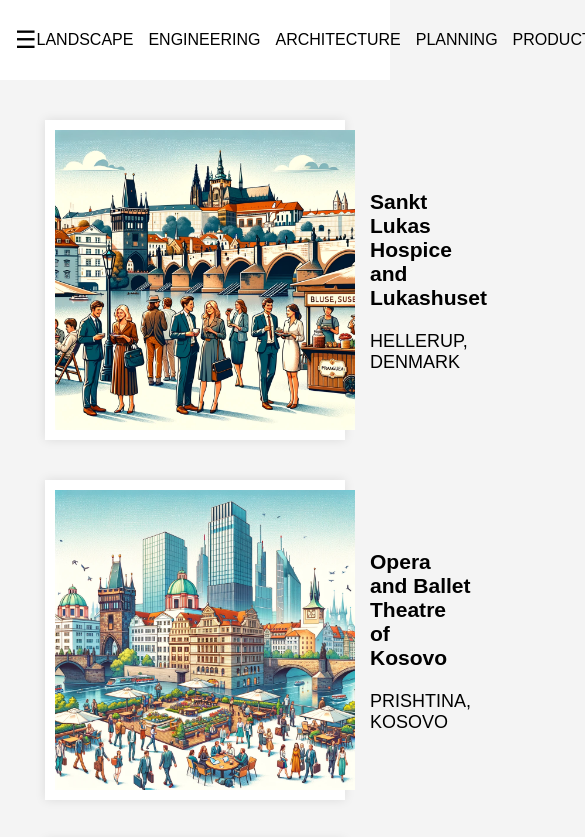
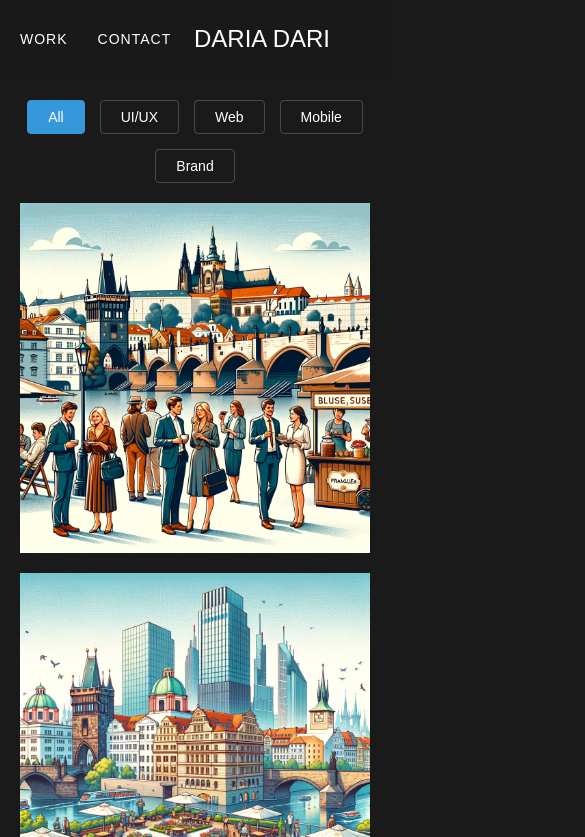
Before and after one commit to dari0002/DariArchi, a plain HTML site: page index.html in a window 390 px wide. Shown: the top 837 px of the page, 585 px wide, since content can reach past the window. Drawn offline with Linux system fonts and the light colour scheme.

Commit message:
first var
first ver

```diff
--- a/index.html
+++ b/index.html
@@ -3,49 +3,66 @@
 <head>
     <meta charset="UTF-8">
     <meta name="viewport" content="width=device-width, initial-scale=1.0">
-    <title>Portfolio</title>
+    <title>DARIA DARI</title>
     <link rel="stylesheet" href="style.css">
-    <script defer src="script.js"></script>
 </head>
 <body>
     <header>
-        <div class="menu-toggle" onclick="toggleMenu()">&#9776;</div>
         <nav>
             <ul>
-                <li><a href="#">LANDSCAPE</a></li>
-                <li><a href="#">ENGINEERING</a></li>
-                <li><a href="#">ARCHITECTURE</a></li>
-                <li><a href="#">PLANNING</a></li>
-                <li><a href="#">PRODUCTS</a></li>
-                <li><a href="#">SUSTAINABILITY</a></li>
+                <li><a href="#">WORK</a></li>
+                <li><a href="#">CONTACT</a></li>
             </ul>
         </nav>
+        <h1 class="logo">DARIA DARI</h1>
     </header>
 
     <main>
-        <section class="portfolio">
-            <div class="project">
-                <img src="images/project1.jpg" alt="Project 1">
-                <div class="project-info">
-                    <h3>Sankt Lukas Hospice and Lukashuset</h3>
-                    <p>HELLERUP, DENMARK</p>
+        <div class="filter-container">
+            <button class="filter-btn active" data-category="all">All</button>
+            <button class="filter-btn" data-category="ui">UI/UX</button>
+            <button class="filter-btn" data-category="web">Web</button>
+            <button class="filter-btn" data-category="mobile">Mobile</button>
+            <button class="filter-btn" data-category="brand">Brand</button>
+        </div>
+
+        <div class="projects-grid">
+            <article class="project-card" data-category="ui">
+                <img src="./images/project1.jpg" alt="UI Project">
+                <div class="project-overlay">
+                    <h3>UI/UX Design</h3>
+                    <p>Mobile App Interface</p>
                 </div>
-            </div>
-            <div class="project">
-                <img src="images/project2.jpg" alt="Project 2">
-                <div class="project-info">
-                    <h3>Opera and Ballet Theatre of Kosovo</h3>
-                    <p>PRISHTINA, KOSOVO</p>
+            </article>
+
+            <article class="project-card" data-category="web">
+                <img src="./images/project2.jpg" alt="Web Project">
+                <div class="project-overlay">
+                    <h3>Web Development</h3>
+                    <p>E-commerce Platform</p>
                 </div>
-            </div>
-            <div class="project">
-                <img src="images/project3.jpg" alt="Project 3">
-                <div class="project-info">
-                    <h3>Suzhou Museum of Contemporary Art</h3>
-                    <p>SUZHOU, CHINA</p>
+            </article>
+
+            <article class="project-card" data-category="mobile">
+                <img src="./images/project3.jpg" alt="Mobile Project">
+                <div class="project-overlay">
+                    <h3>Mobile App</h3>
+                    <p>Fitness Tracker</p>
                 </div>
-            </div>
-        </section>
+            </article>
+
+            <article class="project-card" data-category="brand">
+                <img src="./images/project4.jpg" alt="Brand Project">
+                <div class="project-overlay">
+                    <h3>Brand Identity</h3>
+                    <p>Restaurant Chain</p>
+                </div>
+            </article>
+
+            <!-- Добавьте больше проектов по необходимости -->
+        </div>
     </main>
+
+    <script src="script.js"></script>
 </body>
 </html>
--- a/script.js
+++ b/script.js
@@ -1,3 +1,39 @@
-function toggleMenu() {
-    alert('Menu clicked!');
-}
+// Remove the toggleMenu function since we're not using it anymore
+// Add any additional interactivity here if needed
+
+document.querySelectorAll('.tetris-piece').forEach(piece => {
+    piece.addEventListener('click', () => {
+        piece.style.transform = `rotate(${Math.random() * 360}deg)`;
+        setTimeout(() => {
+            piece.style.transform = 'rotate(0deg)';
+        }, 500);
+    });
+});
+
+document.addEventListener('DOMContentLoaded', () => {
+    const filterBtns = document.querySelectorAll('.filter-btn');
+    const projectCards = document.querySelectorAll('.project-card');
+
+    filterBtns.forEach(btn => {
+        btn.addEventListener('click', () => {
+            // Remove active class from all buttons
+            filterBtns.forEach(b => b.classList.remove('active'));
+            // Add active class to clicked button
+            btn.classList.add('active');
+
+            const category = btn.dataset.category;
+
+            projectCards.forEach(card => {
+                if (category === 'all' || card.dataset.category === category) {
+                    card.style.display = 'block';
+                    card.style.opacity = '1';
+                } else {
+                    card.style.opacity = '0';
+                    setTimeout(() => {
+                        card.style.display = 'none';
+                    }, 300);
+                }
+            });
+        });
+    });
+});
--- a/style.css
+++ b/style.css
@@ -1,50 +1,186 @@
+:root {
+    --primary-color: #1a1a1a;
+    --text-color: #ffffff;
+    --accent-color: #3498db;
+    --transition: 0.3s ease;
+    --spacing: 20px;
+}
+
 body {
-    font-family: Arial, sans-serif;
     margin: 0;
     padding: 0;
-    background-color: #f4f4f4;
+    background: var(--primary-color);
+    color: var(--text-color);
+    font-family: 'Arial', sans-serif;
+    line-height: 1.6;
+    min-height: 100vh;
 }
+
 header {
-    background: white;
-    padding: 15px;
+    position: fixed;
+    width: 100%;
+    padding: var(--spacing);
+    background: rgba(26, 26, 26, 0.95);
+    backdrop-filter: blur(10px);
+    z-index: 1000;
     display: flex;
     justify-content: space-between;
     align-items: center;
+    box-sizing: border-box;
 }
-.menu-toggle {
+
+nav {
+    order: 1;
+}
+
+.logo {
+    order: 2;
     font-size: 24px;
+    font-weight: normal;
+    margin: 0;
+    margin-right: 40px;
+    text-align: right;
+}
+
+nav ul {
+    display: flex;
+    gap: 30px;
+    list-style: none;
+    margin: 0;
+    padding: 0;
+}
+
+nav a {
+    color: var(--text-color);
+    text-decoration: none;
+    font-size: 14px;
+    text-transform: uppercase;
+    letter-spacing: 1px;
+}
+
+.filter-container {
+    padding: 100px 0 var(--spacing);
+    display: flex;
+    justify-content: center;
+    gap: 15px;
+    flex-wrap: wrap;
+    max-width: 1400px;
+    margin: 0 auto;
+    text-align: center;
+}
+
+.filter-btn {
+    background: transparent;
+    border: 1px solid rgba(255, 255, 255, 0.2);
+    color: var(--text-color);
+    padding: 8px 20px;
+    cursor: pointer;
+    transition: var(--transition);
+    font-size: 14px;
+    border-radius: 4px;
+}
+
+.filter-btn.active,
+.filter-btn:hover {
+    background: var(--accent-color);
+    border-color: var(--accent-color);
+}
+
+.projects-grid {
+    display: grid;
+    grid-template-columns: repeat(auto-fill, minmax(300px, 1fr));
+    gap: var(--spacing);
+    padding: 0 var(--spacing);
+    max-width: 1400px;
+    margin: 0 auto;
+}
+
+.project-card {
+    position: relative;
+    width: 100%;
+    padding-bottom: 100%; /* Создает идеальный квадрат */
+    overflow: hidden;
     cursor: pointer;
 }
-nav ul {
-    list-style: none;
-    padding: 0;
-    display: flex;
-    gap: 15px;
+
+.project-card img {
+    position: absolute;
+    top: 0;
+    left: 0;
+    width: 100%;
+    height: 100%;
+    object-fit: cover;
+    transition: transform var(--transition);
 }
-nav ul li a {
-    text-decoration: none;
-    color: black;
-}
-.portfolio {
+
+.project-overlay {
+    position: absolute;
+    top: 0;
+    left: 0;
+    width: 100%;
+    height: 100%;
+    background: rgba(0, 0, 0, 0.7);
     display: flex;
     flex-direction: column;
+    justify-content: center;
     align-items: center;
+    opacity: 0;
+    transition: var(--transition);
     padding: 20px;
+    box-sizing: border-box;
 }
-.project {
-    background: white;
-    margin: 20px;
-    padding: 10px;
-    display: flex;
-    align-items: center;
-    box-shadow: 0px 0px 10px rgba(0, 0, 0, 0.1);
-    width: 80%;
+
+.project-overlay h3 {
+    margin: 0 0 10px;
+    transform: translateY(20px);
+    transition: transform var(--transition);
+    text-align: center;
+    width: 100%;
+    font-size: 1.5rem;
 }
-.project img {
-    width: 300px;
-    height: auto;
-    margin-right: 15px;
+
+.project-overlay p {
+    margin: 0;
+    transform: translateY(20px);
+    transition: transform var(--transition);
+    opacity: 0.8;
+    text-align: center;
+    width: 100%;
+    font-size: 1rem;
 }
-.project-info {
-    font-size: 18px;
+
+.project-card:hover img {
+    transform: scale(1.1);
 }
+
+.project-card:hover .project-overlay {
+    opacity: 1;
+}
+
+.project-card:hover .project-overlay h3,
+.project-card:hover .project-overlay p {
+    transform: translateY(0);
+}
+
+/* Адаптивность */
+@media (max-width: 1200px) {
+    .projects-grid {
+        grid-template-columns: repeat(3, 1fr);
+    }
+}
+
+@media (max-width: 900px) {
+    .projects-grid {
+        grid-template-columns: repeat(2, 1fr);
+    }
+}
+
+@media (max-width: 600px) {
+    .projects-grid {
+        grid-template-columns: 1fr;
+    }
+
+    .project-card {
+        padding-bottom: 100%; /* Сохраняем квадратную форму */
+    }
+}
```
Also changed, not shown: images/kek.txt (deleted), 3 other files.
